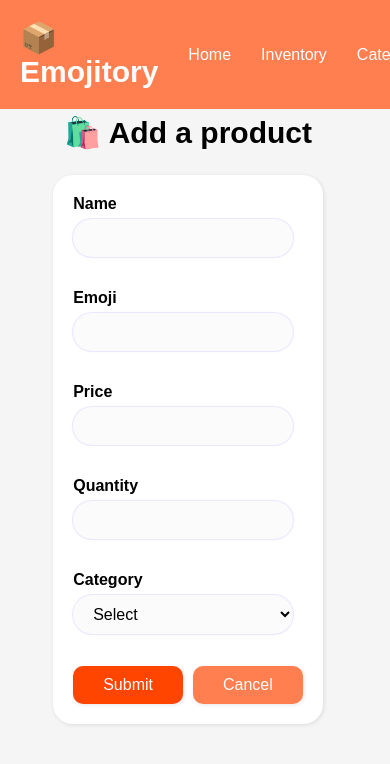
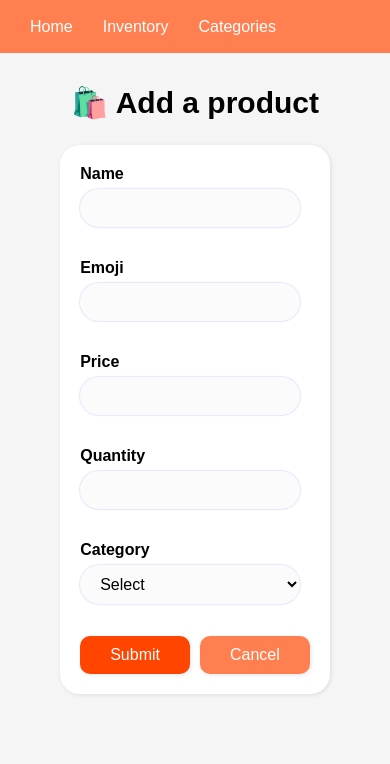
Before and after one commit to slabwu/inventory-application, a Node server app: page /products/add in a window 390 px wide. Shown: the top 764 px of the page. Run offline with Node 20, Linux system fonts and the light colour scheme; data that the repository does not hold is empty.

Commit message:
Improve responsiveness w/ media queries

```diff
--- a/public/styles.css
+++ b/public/styles.css
@@ -19,6 +19,7 @@ button, .button {
     transition: all 0.2s ease;
     cursor: pointer;
     box-shadow: 1px 1px 4px rgba(0,0,0,0.1);
+    text-align: center;
 }
 
 button:hover, .button:hover {
@@ -519,7 +520,8 @@ button.delete {
     text-underline-offset: 4px;
     background-color: transparent;
     box-shadow: none;
-    margin: -10px 0 0;
+    margin: -14px 0 0;
+    padding-bottom: 0;
 }
 
 .notFound {
@@ -579,5 +581,61 @@ header {
 }
 
 main {
-    margin: 90px 14px 100px 0;
+    margin: 90px 0 80px;
 }
+
+main.margin {
+    margin-bottom: 0;
+}
+
+main.products {
+    margin-right: 14px;
+}
+
+h2 {
+    text-align: center;
+}
+
+@media screen and (max-width: 820px) {
+  form.search {
+    display: none;
+  }
+}
+
+@media screen and (max-width: 670px) {
+  .categoriesList td:nth-child(4), .categoriesList th:nth-child(4) {
+    display: none;
+  }
+}
+
+@media screen and (max-width: 570px) {
+  .categoriesList td:nth-child(2), .categoriesList th:nth-child(2),
+  .categoriesList td:nth-child(3), .categoriesList th:nth-child(3) {
+    display: none;
+  }
+}
+
+@media screen and (max-width: 530px) {
+  header h1 {
+    font-size: 20px;
+  }
+  main {
+    margin-top: 60px;
+  }
+  .inventory h2 {
+    display: none;
+  }
+  .inventory div {
+    margin: 24.9px 0 24.9px;
+  }
+}
+
+@media screen and (max-width: 460px) {
+  header h1 {
+    display: none;
+  }
+  header {
+    height: 53.297px;
+    padding-left: 0;
+  }
+}
--- a/views/addProduct.ejs
+++ b/views/addProduct.ejs
@@ -5,7 +5,7 @@
     </head>
     <body>
         <%- include('header') %>
-        <main>
+        <main class="margin">
             <h2>🛍️ Add a product</h2>
             <form action="/products/add" method="POST" class="main">
                 <label for="name">Name</label>
--- a/views/editProduct.ejs
+++ b/views/editProduct.ejs
@@ -5,7 +5,7 @@
     </head>
     <body>
         <%- include('header') %>
-        <main>
+        <main class="margin">
             <h2>🔧 Edit product</h2>
             <form action="/products/<%= product.id %>/edit" method="POST" class="main">
                 <label for="name">Name</label>
--- a/views/index.ejs
+++ b/views/index.ejs
@@ -6,7 +6,7 @@
     <body>
         <%- include('header') %>
         <main>
-            <h2>📦 Welcome to Emojitory!</h2>
+            <h2>📦 Welcome to the Emojitory!</h2>
             <p>Emojitory is a public inventory management system.</p>
             <section class="bento">
                 <div class="bentoCard">
--- a/views/products.ejs
+++ b/views/products.ejs
@@ -5,8 +5,8 @@
     </head>
     <body>
         <%- include('header', { search: search }) %>
-        <main>
-            <div class="title">
+        <main class="products">
+            <div class="title inventory">
                 <h2>🛒 Inventory</h2>
                 <a href="/products/add" class="button iconButton">
                     <span class="material-icons">add</span>
```
Also changed, not shown: views/addCategory.ejs (+4 -0 lines).
